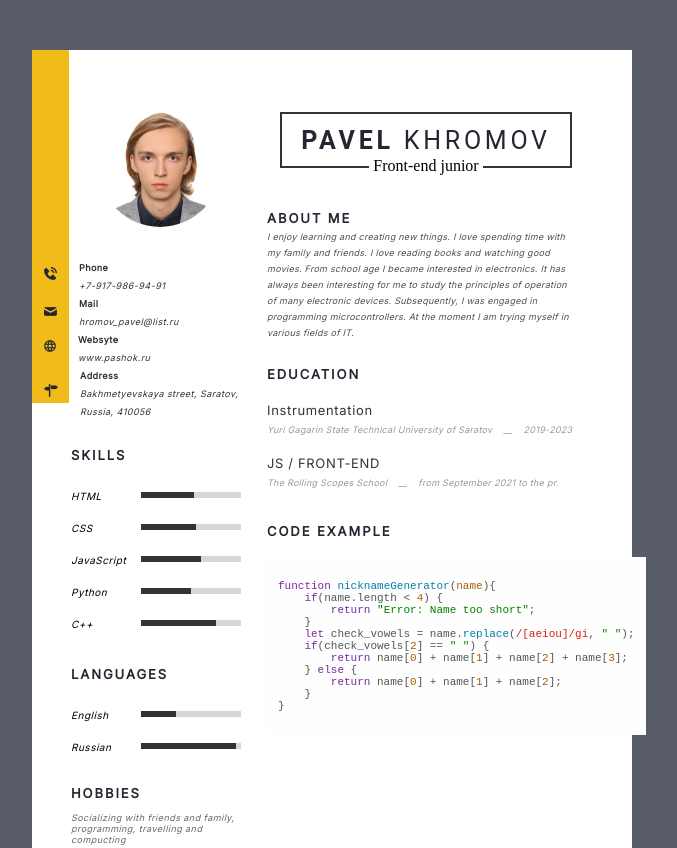
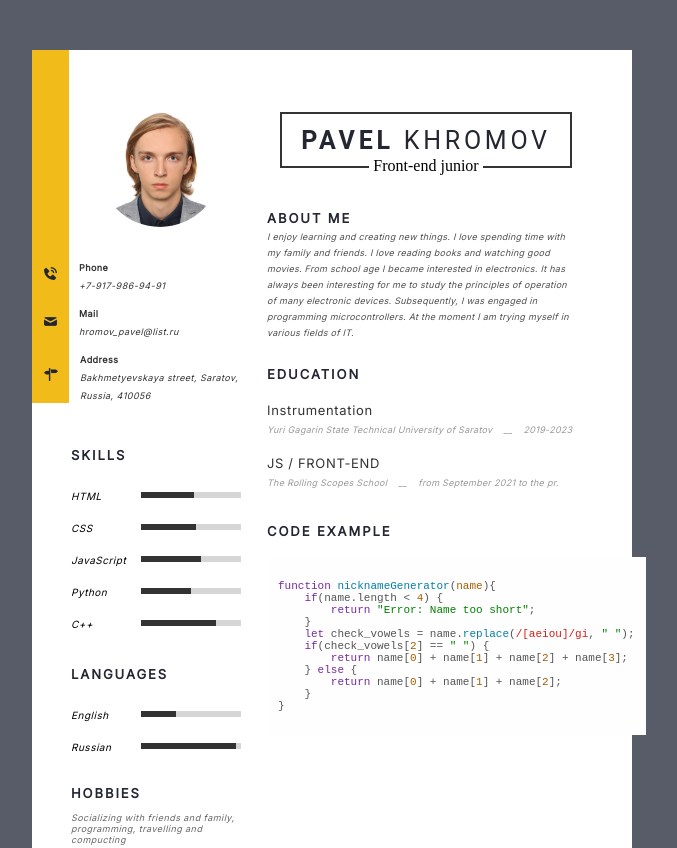
Before and after one commit to PashokSSTU/rsschool-cv, a plain HTML site: page index.html in a window 1280 px wide. Shown: the top 848 px of the page, without its empty margins (308-985 px from the left). Drawn offline with Linux system fonts and the light colour scheme.

Commit message:
fix: delete websyte from contacts

```diff
--- a/index.html
+++ b/index.html
@@ -36,18 +36,9 @@
                                 class="mail_description">hromov_pavel@list.ru</span>
                         </div>
                     </li>
-                    <li class="websyte">
-                        <div>
-                            <img src="img/mdi_web.png" alt="websyte_pic" class="pic_web">
-                        </div>
-                        <div class="div_span">
-                            <span class="websyte_title">Websyte</span><br><span
-                                class="web_description">www.pashok.ru</span>
-                        </div>
-                    </li>
                     <li class="area">
                         <div>
-                            <img src="img/entypo_address.png" alt="" class="pic_address">
+                            <img src="img/entypo_address.png" alt="address_pic" class="pic_address">
                         </div>
                         <div class="div_span">
                             <span class="address_title">Address</span><br><span class="area_description">Bakhmetyevskaya
--- a/style.css
+++ b/style.css
@@ -59,18 +59,18 @@ body {
     display: flex;
     flex-direction: row;
     align-items: center;
-
+    margin-bottom: 10px;
 }
 
 .div_span {
     margin-left: 22px;
 }
 
-.pic_phone, .pic_mail, .pic_web, .pic_address {
+.pic_phone, .pic_mail, .pic_address {
     margin-left: 12px;
 }
 
-.phone_description, .mail_description, .web_description, .area_description {
+.phone_description, .mail_description, .area_description {
     font-style: italic;
     font-family: Inter;
     font-style: italic;
@@ -81,7 +81,7 @@ body {
     color: #333333;
 }
 
-.phone_title, .mail_title, .websyte_title, .address_title {
+.phone_title, .mail_title, .address_title {
     font-family: Inter;
     font-style: normal;
     font-weight: bold;
@@ -99,11 +99,6 @@ body {
 .pic_mail {
     width: 13px;
     height: 9px;
-}
-
-.pic_web {
-    width: 12px;
-    height: 12px;
 }
 
 .pic_address {
```
